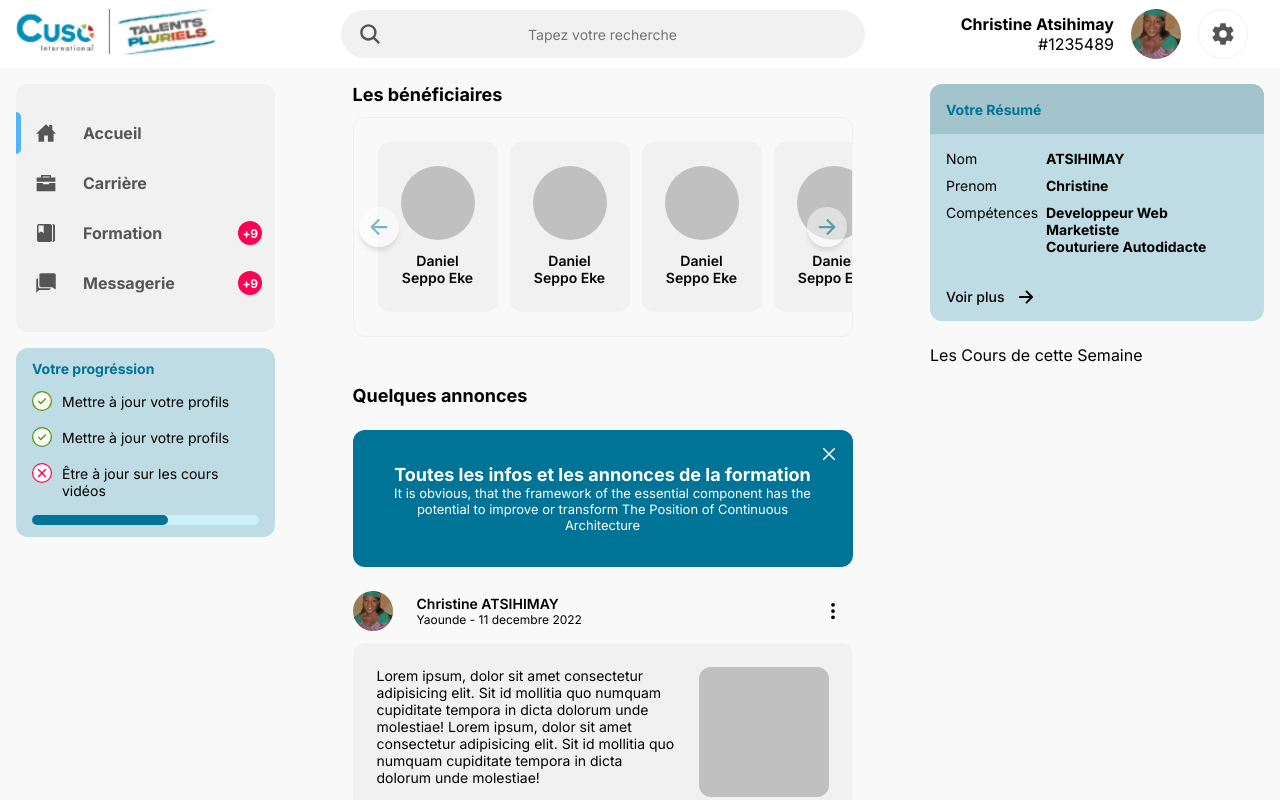
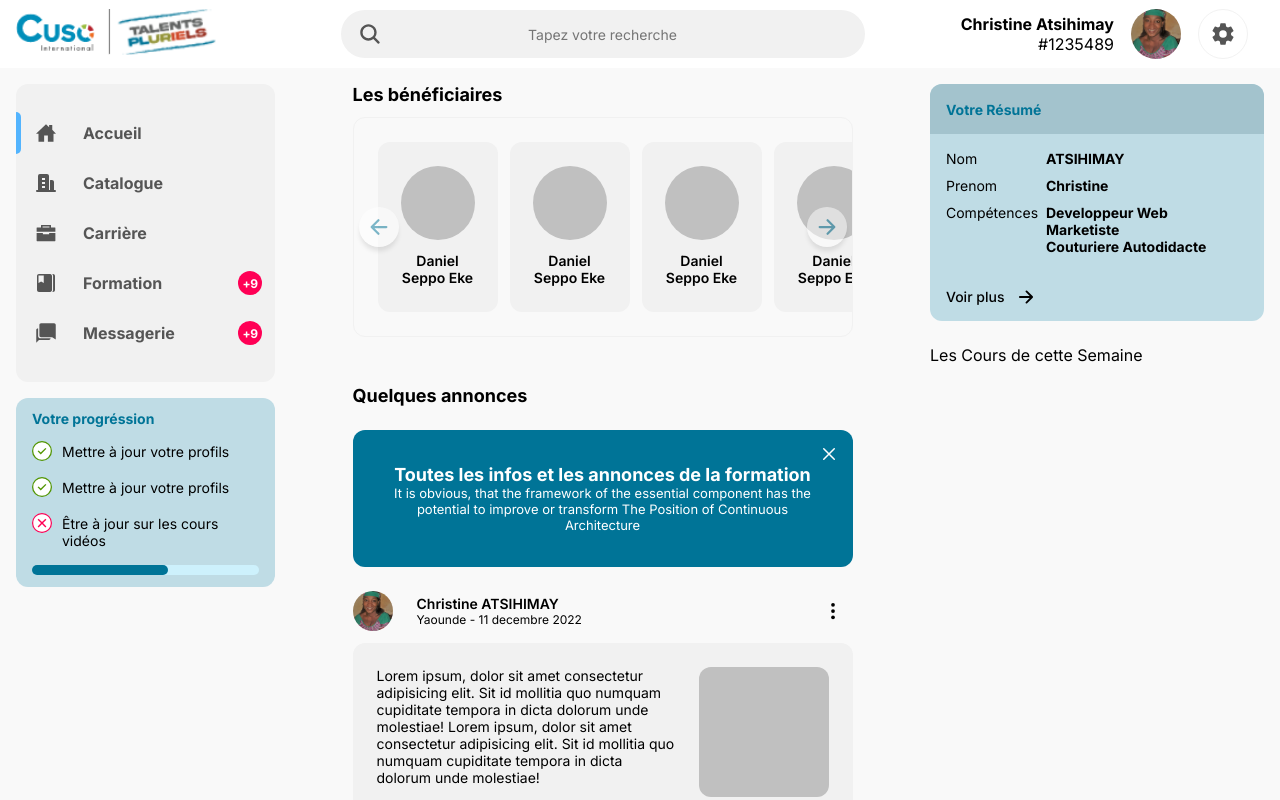
Before and after one commit to junior-boop/cusordc, a React (Vite) app: page / in a window 1280 px wide. Built offline with nearby package versions, Linux system fonts and the light colour scheme.

Commit message:
25 janvier _ 3

```diff
--- a/src/composents/Icons.jsx
+++ b/src/composents/Icons.jsx
@@ -146,3 +146,17 @@
     <svg xmlns="http://www.w3.org/2000/svg" width="1em" height="1em" viewBox="0 0 512 512" {...props}><path d="M296 136c0-22.002-17.998-40-40-40s-40 17.998-40 40 17.998 40 40 40 40-17.998 40-40zm0 240c0-22.002-17.998-40-40-40s-40 17.998-40 40 17.998 40 40 40 40-17.998 40-40zm0-120c0-22.002-17.998-40-40-40s-40 17.998-40 40 17.998 40 40 40 40-17.998 40-40z" fill="currentColor"></path></svg>
   )
 }
+
+
+export function CarbonEnterprise(props) {
+  return (
+    <svg xmlns="http://www.w3.org/2000/svg" width="1em" height="1em" viewBox="0 0 32 32" {...props}><path fill="currentColor" d="M8 8h2v4H8zm0 6h2v4H8zm6-6h2v4h-2zm0 6h2v4h-2zm-6 6h2v4H8zm6 0h2v4h-2z"></path><path fill="currentColor" d="M30 14a2 2 0 0 0-2-2h-6V4a2 2 0 0 0-2-2H4a2 2 0 0 0-2 2v26h28ZM4 4h16v24H4Zm18 24V14h6v14Z"></path></svg>
+  )
+}
+
+
+export function MingcuteBuilding1Fill(props) {
+  return (
+    <svg xmlns="http://www.w3.org/2000/svg" width="1em" height="1em" viewBox="0 0 24 24" {...props}><g fill="none" fillRule="evenodd"><path d="M24 0v24H0V0h24ZM12.593 23.258l-.011.002l-.071.035l-.02.004l-.014-.004l-.071-.035c-.01-.004-.019-.001-.024.005l-.004.01l-.017.428l.005.02l.01.013l.104.074l.015.004l.012-.004l.104-.074l.012-.016l.004-.017l-.017-.427c-.002-.01-.009-.017-.017-.018Zm.265-.113l-.013.002l-.185.093l-.01.01l-.003.011l.018.43l.005.012l.008.007l.201.093c.012.004.023 0 .029-.008l.004-.014l-.034-.614c-.003-.012-.01-.02-.02-.022Zm-.715.002a.023.023 0 0 0-.027.006l-.006.014l-.034.614c0 .012.007.02.017.024l.015-.002l.201-.093l.01-.008l.004-.011l.017-.43l-.003-.012l-.01-.01l-.184-.092Z"></path><path fill="currentColor" d="M13 3a2 2 0 0 1 1.995 1.85L15 5v14h1V9.5a.5.5 0 0 1 .41-.492L16.5 9H18a2 2 0 0 1 1.995 1.85L20 11v8h1a1 1 0 0 1 .117 1.993L21 21H3a1 1 0 0 1-.117-1.993L3 19h1V5a2 2 0 0 1 1.85-1.995L6 3h7Zm-2 12H8v2h3v-2Zm0-4H8v2h3v-2Zm0-4H8v2h3V7Z"></path></g></svg>
+  )
+}
--- a/src/composents/menu.jsx
+++ b/src/composents/menu.jsx
@@ -1,6 +1,6 @@
 import React, { useEffect, useState } from 'react';
 import './menu.css'
-import {IonBriefcaseSharp, IonHomeSharp, IonMdBookmarks, IonMdChatbubbles} from './Icons'
+import {CarbonEnterprise, IonBriefcaseSharp, IonHomeSharp, IonMdBookmarks, IonMdChatbubbles, MingcuteBuilding1Fill} from './Icons'
 
 export default function Menu(){
     return(
@@ -10,6 +10,13 @@
                     height : 20,
                     width : 20,
                     color : '#555'
+                }} />
+            </MenuItem>
+            <MenuItem titre={'Catalogue'} hash = {'/catalogue'}>
+                <MingcuteBuilding1Fill style = {{
+                        height : 24,
+                        width : 24,
+                        color : '#555'
                 }} />
             </MenuItem>
             <MenuItem titre={'Carrière'} hash = {'/carriere'}>
```
